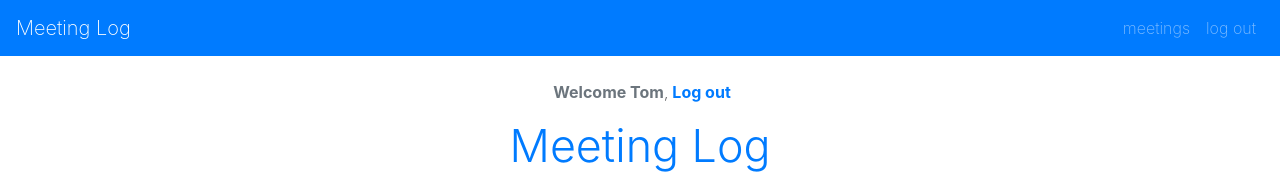
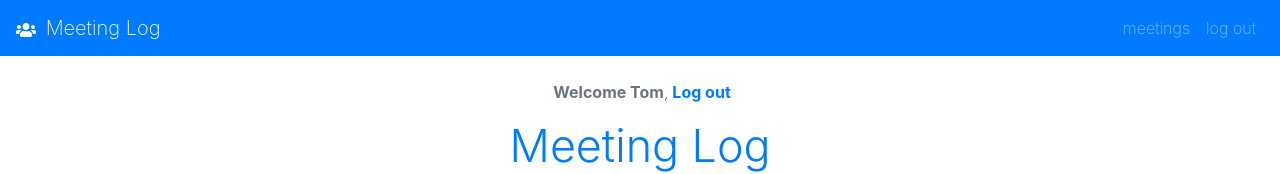
Before and after one commit to TWood-IRL/myreactapp, a React (Create React App) app: page / in a window 1280 px wide. Shown: the top 174 px of the page. Built offline with nearby package versions, Linux system fonts and the light colour scheme.

Commit message:
ADding icon

```diff
--- a/src/App.js
+++ b/src/App.js
@@ -3,6 +3,7 @@ import React, { Component } from 'react';
 import Home from './Home' ;
 import Welcome from './Welcome' ;
 import Navigation from './Navigation' ;
+import {Router} from '@reach/router' ;
 class App extends Component {
 
   constructor(){
--- a/src/Navigation.js
+++ b/src/Navigation.js
@@ -8,7 +8,7 @@ class Navigation extends Component {
             <nav className="site-nav family-sans navbar navbar-expand bg-primary navbar-dark higher">
                 <div className="container-fluid">
                     <a href="/" className="navbar-brand">
-                        Meeting Log
+                       <FaUsers className="mr-1" /> Meeting Log
                     </a>
                     <div className="navbar-nav ml-auto">
 
```
